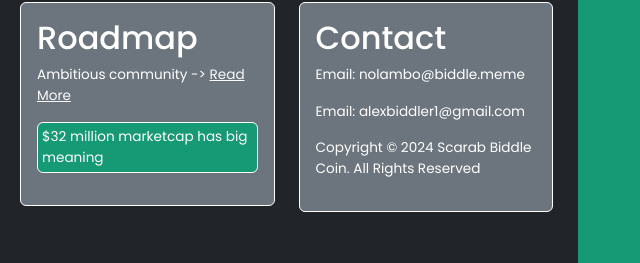
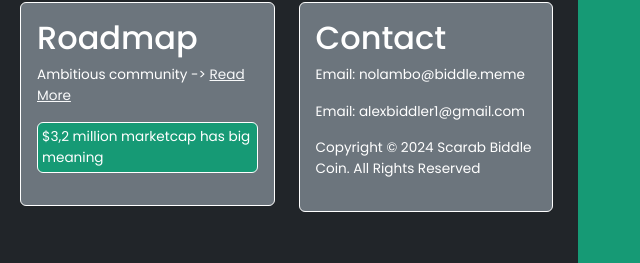
Before and after one commit to AlexTheBiddler/ScarabBiddle, a plain HTML site: page index.html in a window 1280 px wide. Shown: the part 2161-2424 px from the top of the page, 632-1272 px from the left. Drawn offline with nearby package versions, Linux system fonts and the light colour scheme.

Commit message:
Update index.html

```diff
--- a/index.html
+++ b/index.html
@@ -331,7 +331,7 @@
                       <div class="p-3 border border-white rounded bg-secondary text-white">
                           <h2>Roadmap</h2>
                           <p style="font-size: 0.85rem;">Ambitious community -> <span><a class="text-light" href="https://medium.com/@alexbiddler1/biddle-the-road-ahead-roadmap-90c5e92b0bff" target="_blank">Read More</a></span></p>
-                          <p class="p-1 border border-white rounded bg-green1 text-white" style="font-size: 0.85rem;">$32 million marketcap has big meaning</p>
+                          <p class="p-1 border border-white rounded bg-green1 text-white" style="font-size: 0.85rem;">$3,2 million marketcap has big meaning</p>
                       </div>
                   </div>
 
```
